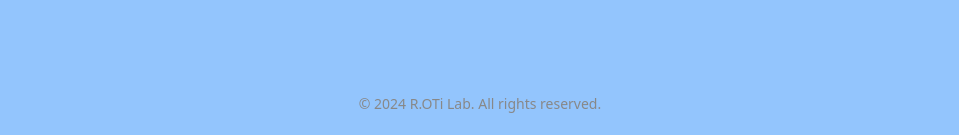
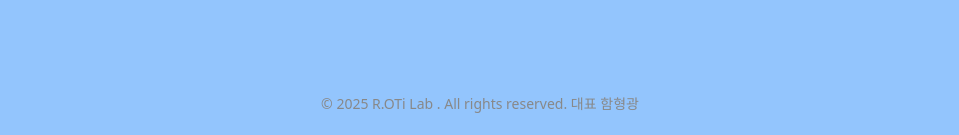
Before and after one commit to hamhyeonggwang/newhome, a Next.js app: page / in a window 1280 px wide. Shown: the part 3555-3690 px from the top of the page, without its empty margins (160-1119 px from the left). Built offline with nearby package versions, Linux system fonts and the light colour scheme; a web font is replaced by a local one.

Commit message:
Update page.tsx

```diff
--- a/src/app/page.tsx
+++ b/src/app/page.tsx
@@ -94,7 +94,7 @@ export default function Home() {
 
       {/* Footer */}
       <footer className="w-full py-6 text-center text-sm text-[#888] bg-transparent select-none">
-        © 2024 R.OTi Lab. All rights reserved.
+        © 2025 R.OTi Lab . All rights reserved.  대표 함형광
       </footer>
     </main>
   );
```
